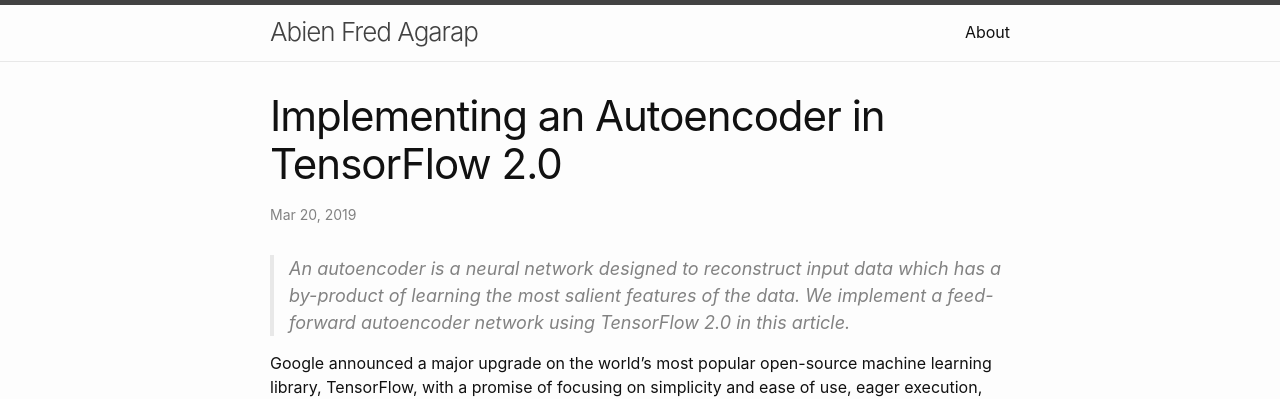
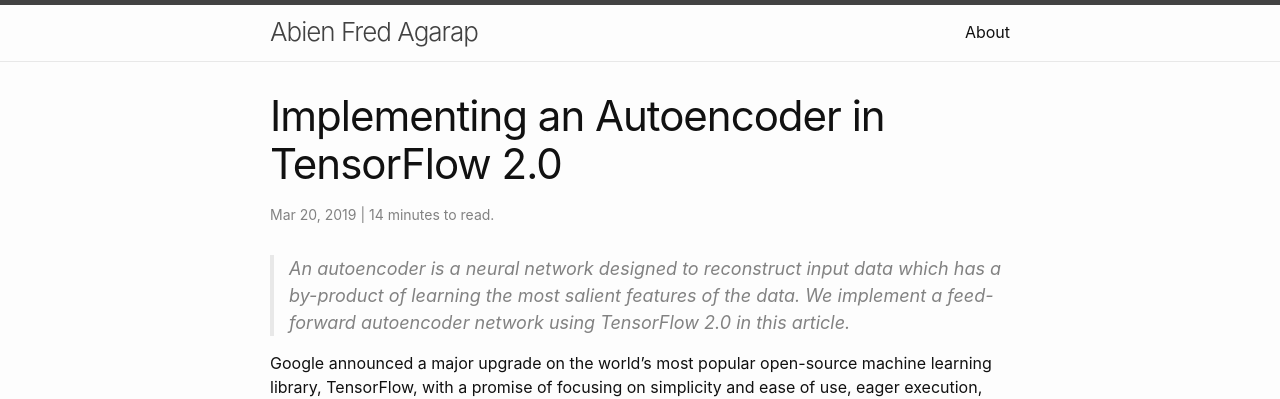
Before and after one commit to AFAgarap/AFAgarap.github.io, a Jekyll site: the page built from _posts/2019-03-20-implementing-autoencoder-in-tensorflow-2.0.md, in a window 1280 px wide and 900 px high. Shown: the top 399 px of the window. Built offline with Jekyll 4.4.1, drawn with Linux system fonts in a browser that asks for light colours; formulas are drawn with MathJax 3; comment, search, counter and statistics services are not loaded.

Commit message:
feat: add reading time

```diff
--- a/_layouts/post.html
+++ b/_layouts/post.html
@@ -32,7 +32,7 @@
     <p class="post-meta">
       {%- assign date_format = site.minima.date_format | default: "%b %-d, %Y" -%}
       <time class="dt-published" datetime="{{ page.date | date_to_xmlschema }}" itemprop="datePublished">
-        {{ page.date | date: date_format }}
+        {{ page.date | date: date_format }} | {% include read_time.html %}
       </time>
       {%- if page.modified_date -%}
         ~
```
